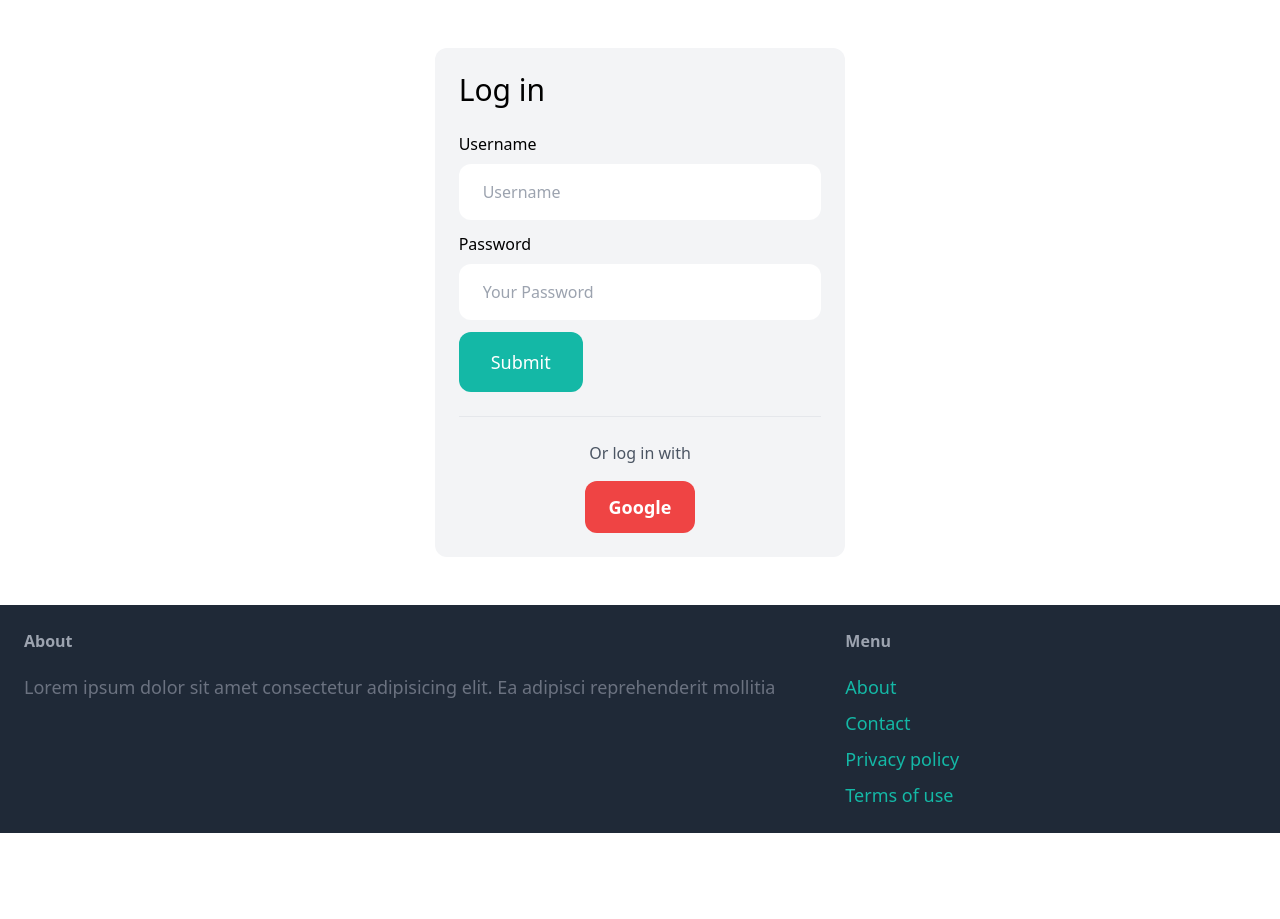
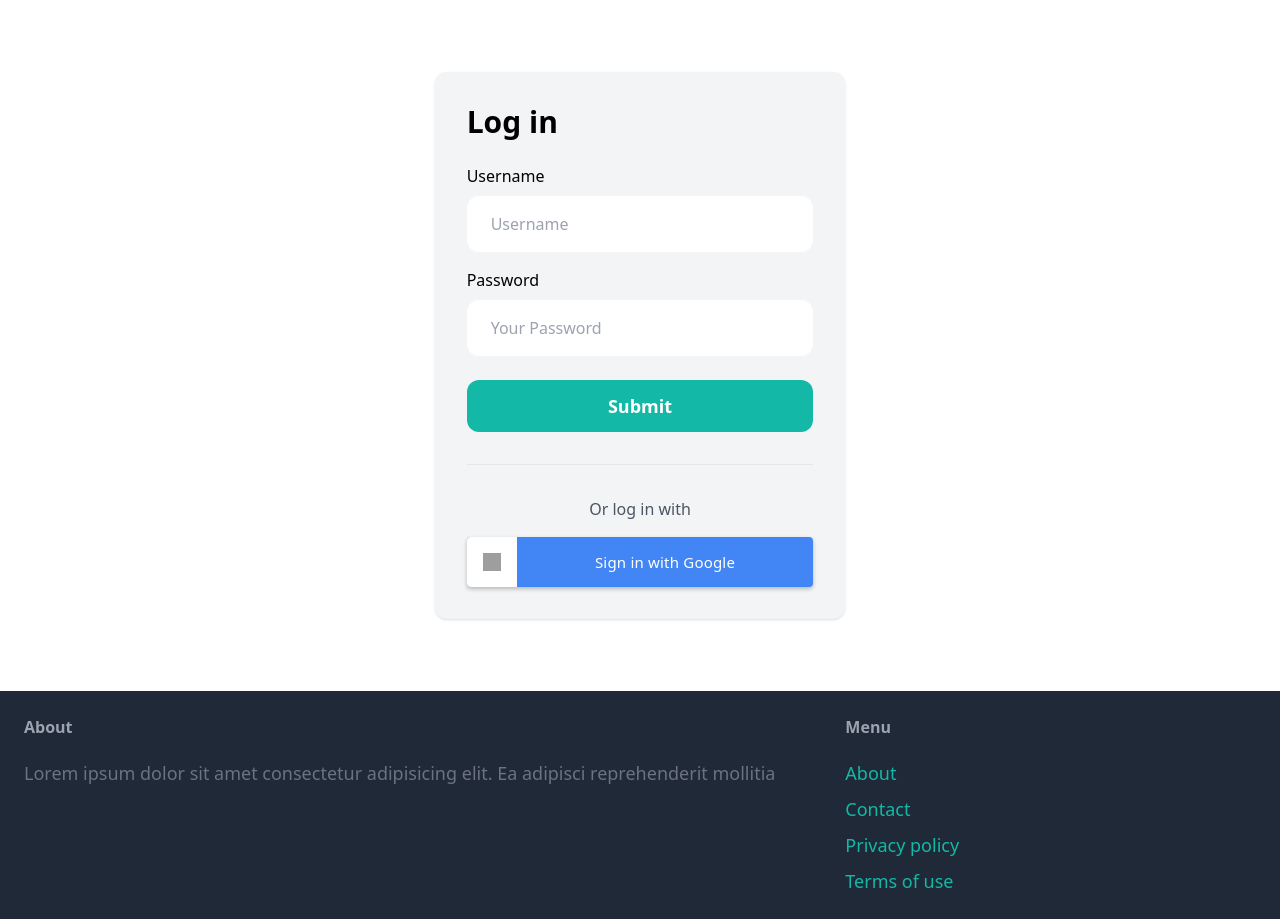
Before and after one commit to Kelechid/Online-Marketplace-made-with-Django, a Django app: page /login/ in a window 1280 px wide. Shown: the part 77-996 px from the top of the page. Before the commit the page ends 910 px from the top, so only its background shows below. Run offline with Django 5.2, Linux system fonts and the light colour scheme; data comes from the database, SQL or seed files in the repository; both versions use the stored data as it was after the commit; some libraries are stand-ins or nearby versions; grey boxes are pictures that could not be loaded.

Commit message:
added google login logo

```diff
--- a/core/templates/core/base.html
+++ b/core/templates/core/base.html
@@ -1,5 +1,4 @@
 <!DOCTYPE html>
-
 <html>
     <head>
         <meta charset="utf-8">
@@ -7,8 +6,53 @@
 
         <script src="https://cdn.tailwindcss.com"></script>
 
-        <title>{% block title %} {% endblock %} | Puddle</title>
+        <!-- Google Sign-In Button Styles -->
+        <style>
+            .google-btn {
+                display: flex;
+                align-items: center;
+                width: 100%;
+                max-width: 420px;
+                height: 50px;
+                background-color: #4285f4;
+                border-radius: 4px;
+                box-shadow: 0 2px 4px rgba(0,0,0,.25);
+                text-decoration: none;
+                transition: background-color 0.2s ease;
+            }
+
+            .google-btn:hover {
+                background-color: #357ae8;
+            }
+
+            .google-icon-wrapper {
+                width: 50px;
+                height: 50px;
+                background-color: #ffffff;
+                border-radius: 4px 0 0 4px;
+                display: flex;
+                align-items: center;
+                justify-content: center;
+            }
+
+            .google-icon {
+                width: 18px;
+                height: 18px;
+            }
+
+            .google-btn-text {
+                flex: 1;
+                text-align: center;
+                color: #ffffff;
+                font-size: 15px;
+                font-weight: 500;
+                letter-spacing: 0.2px;
+            }
+        </style>
+
+        <title>{% block title %}{% endblock %} | Puddle</title>
     </head>
+
 
     <body>
         <nav class="py-6 px-6 flex justify-between items-center border-b border-gray-200">
--- a/core/templates/core/login.html
+++ b/core/templates/core/login.html
@@ -1,52 +1,58 @@
 {% extends 'core/base.html' %}
-
 {% load socialaccount %}
 
-
-{% block title %}Sign up{% endblock %}
+{% block title %}Log in{% endblock %}
 
 {% block content %}
-<div class="w-1/3 my-6 mx-auto p-6 bg-gray-100 rounded-xl">
-    <h1 class="mb-6 text-3xl">Log in</h1>
+<div class="w-1/3 my-12 mx-auto p-8 bg-gray-100 rounded-xl shadow">
 
-    <form method="post" action=".">
+    <h1 class="mb-6 text-3xl font-semibold">Log in</h1>
+
+    <form method="post">
         {% csrf_token %}
 
-
-        <div class="mb-3">
-            <label class="inline-block mb-2">Username</label><br>
+        <div class="mb-4">
+            <label class="block mb-2 font-medium">Username</label>
             {{ form.username }}
         </div>
 
-        <div class="mb-3">
-            <label class="inline-block mb-2">Password</label><br>
+        <div class="mb-6">
+            <label class="block mb-2 font-medium">Password</label>
             {{ form.password }}
         </div>
 
         {% if form.errors or form.non_field_errors %}
-            <div class="mb-3 p-6 bg-red-100 rounded-xl">
+            <div class="mb-4 p-4 bg-red-100 rounded-lg text-sm">
                 {% for field in form %}
                     {{ field.errors }}
                 {% endfor %}
-
                 {{ form.non_field_errors }}
             </div>
-
         {% endif %}
 
-        <button class="py-4 px-8 text-lg bg-teal-500  hover:bg-teal-700 rounded-xl text-white">Submit</button>
+        <button
+            class="w-full py-3 text-lg bg-teal-500 hover:bg-teal-700 text-white rounded-xl font-semibold">
+            Submit
+        </button>
     </form>
-    <hr class="my-6">
 
-    <div class="text-center">
-        <p class="mb-4 text-gray-600">Or log in with</p>
+    <div class="my-8 border-t"></div>
 
-        <a href="{% provider_login_url 'google' %}"
-            class="inline-block px-6 py-3 text-lg font-semibold bg-red-500 hover:bg-red-600 text-white rounded-xl">
-            Google
+    <p class="mb-4 text-center text-gray-600">Or log in with</p>
+
+    <!-- ✅ GOOGLE SIGN-IN BUTTON -->
+    <div class="flex justify-center">
+        <a href="{% provider_login_url 'google' %}" class="google-btn">
+            <div class="google-icon-wrapper">
+                <img
+                    class="google-icon"
+                    src="https://developers.google.com/identity/images/g-logo.png"
+                    alt="Google logo"
+                />
+            </div>
+            <span class="google-btn-text">Sign in with Google</span>
         </a>
     </div>
 
-
 </div>
 {% endblock %}
```
Also changed, not shown: db.sqlite3.
